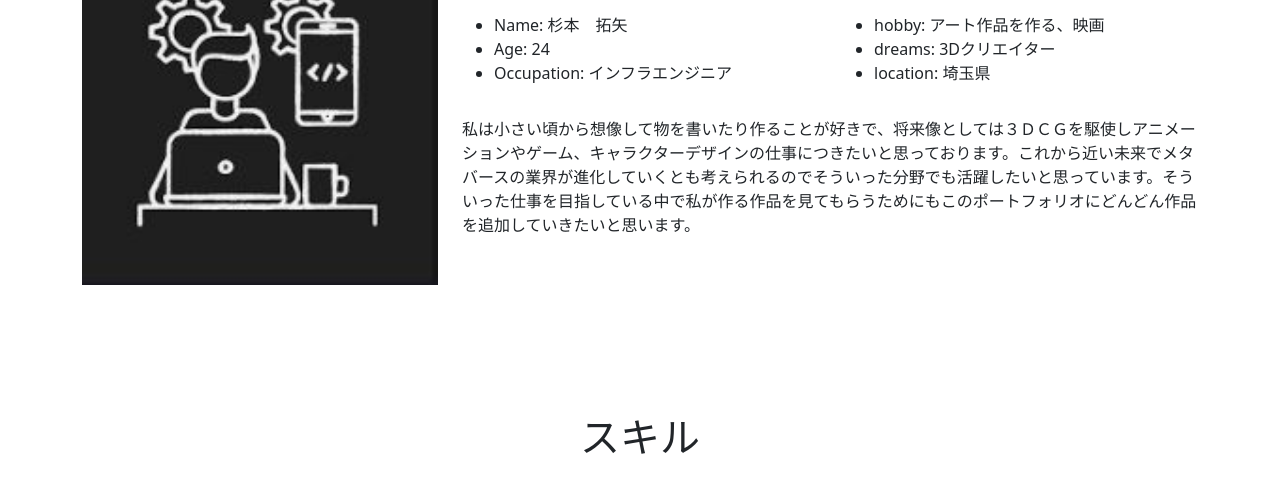
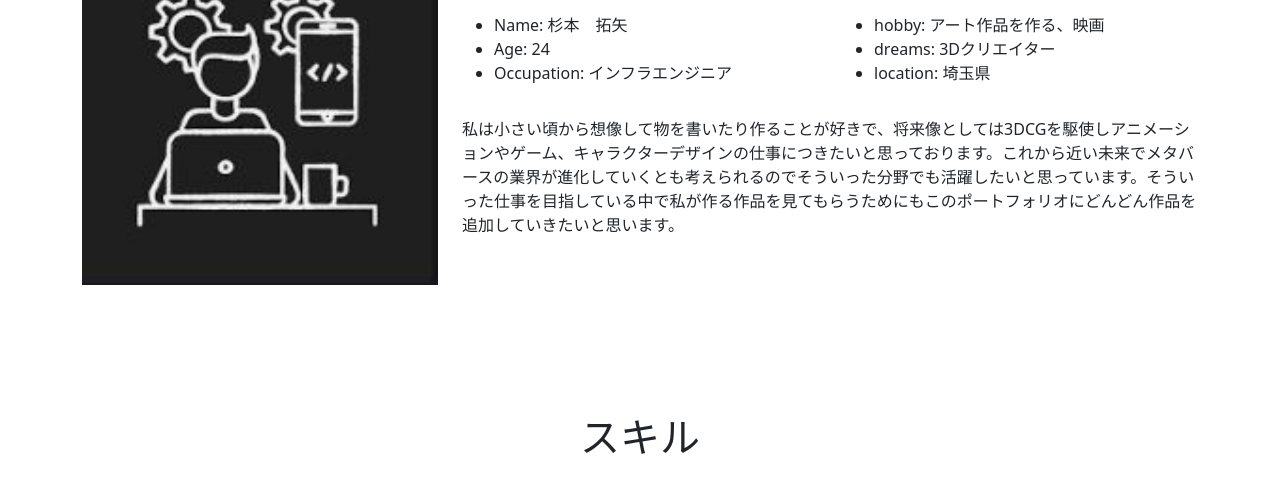
Before and after one commit to tacefron/taceforn.github.io, a plain HTML site: page index.html in a window 1280 px wide. Shown: the part 1123-1611 px from the top of the page. Drawn offline with nearby package versions, Linux system fonts and the light colour scheme.

Commit message:
Add files via upload

```diff
--- a/index.html
+++ b/index.html
@@ -99,7 +99,7 @@
                   </div>
               </div>
               <div class="row mt-3">
-                  <p> 私は小さい頃から想像して物を書いたり作ることが好きで、将来像としては３ＤＣＧを駆使しアニメーションやゲーム、キャラクターデザインの仕事につきたいと思っております。これから近い未来でメタバースの業界が進化していくとも考えられるのでそういった分野でも活躍したいと思っています。そういった仕事を目指している中で私が作る作品を見てもらうためにもこのポートフォリオにどんどん作品を追加していきたいと思います。
+                  <p> 私は小さい頃から想像して物を書いたり作ることが好きで、将来像としては3DCGを駆使しアニメーションやゲーム、キャラクターデザインの仕事につきたいと思っております。これから近い未来でメタバースの業界が進化していくとも考えられるのでそういった分野でも活躍したいと思っています。そういった仕事を目指している中で私が作る作品を見てもらうためにもこのポートフォリオにどんどん作品を追加していきたいと思います。
                   </p>
               </div>
           </div>
```
